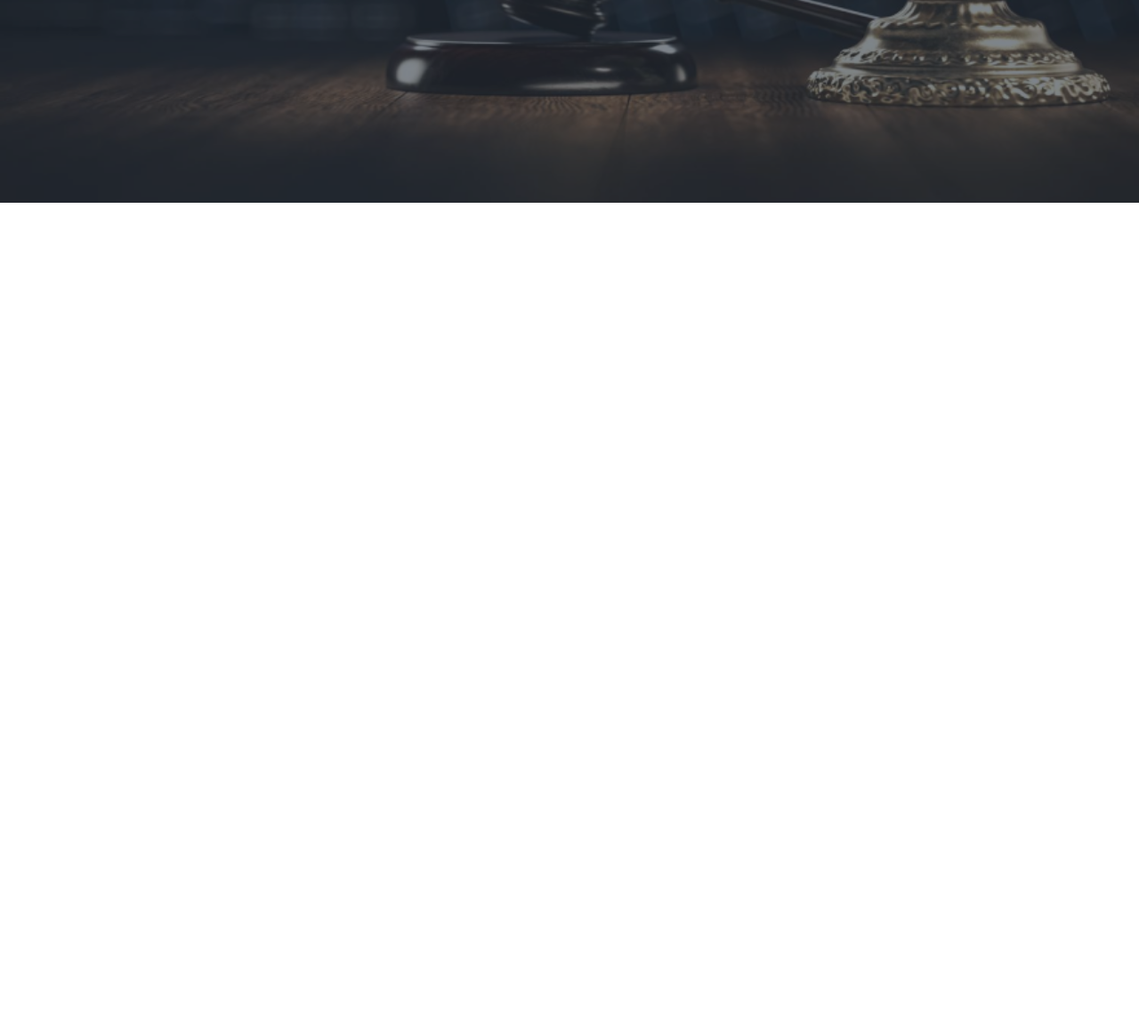
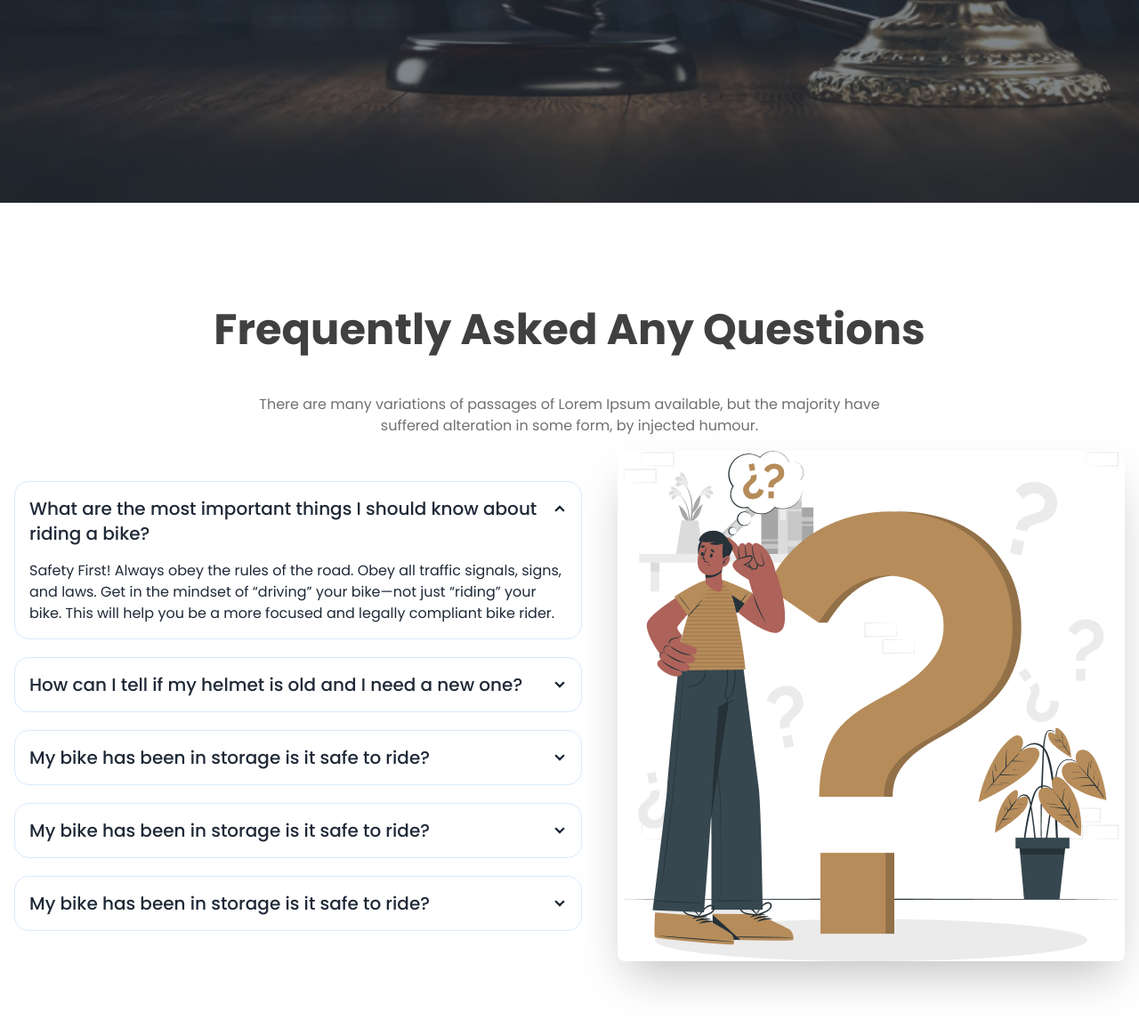
Before and after one commit to developerTamanna/legal-solutions, a plain HTML site: page index.html in a window 1280 px wide. Shown: the part 2842-3997 px from the top of the page at 89% size. Before the commit the page ends 3077 px from the top, so only its background shows below. Drawn offline with nearby package versions, Linux system fonts and the light colour scheme.

Commit message:
qsn-section

```diff
--- a/index.html
+++ b/index.html
@@ -326,9 +326,60 @@
               </div>
         </section>
         <!-- start qsn section -->
-         <section>
+        <section class="my-28">
+          <h3 class="text-5xl text-[#414040] font-bold text-center mb-12 ">Frequently Asked Any Questions</h3>
+          <p class="text-center text-[#707070]">There are many variations of passages of Lorem Ipsum available, but the majority have <br> suffered alteration in some form, by injected humour.</p>
+          <div class="hero ">
+              <div class="hero-content flex-col lg:flex-row gap-10">
 
-         </section>
+                <div class="space-y-5">
+                  <div class="collapse collapse-arrow border border-blue-100 ">
+                      <input type="radio" name="my-accordion-2" checked="checked" />
+                      <div class="collapse-title text-xl font-medium">What are the most important things I should
+                          know about riding a bike?</div>
+                      <div class="collapse-content">
+                        <p>Safety First! Always obey the rules of the road. Obey all traffic signals, signs, and laws. Get in the mindset of “driving” your bike—not just “riding” your bike. This will help you be a more focused and legally compliant bike rider. </p>
+                      </div>
+                    </div>
+                    <div class="collapse collapse-arrow border border-blue-100">
+                      <input type="radio" name="my-accordion-2" />
+                      <div class="collapse-title text-xl font-medium">How can I tell if my helmet is old and I need a
+                          new one?</div>
+                      <div class="collapse-content">
+                        <p>Safety First! Always obey the rules of the road. Obey all traffic signals, signs, and laws. Get in the mindset of “driving” your bike—not just “riding” your bike. This will help you be a more focused and legally compliant bike rider. </p>
+                      </div>
+                    </div>
+                    <div class="collapse collapse-arrow border border-blue-100">
+                      <input type="radio" name="my-accordion-2" />
+                      <div class="collapse-title text-xl font-medium">My bike has been in storage is it safe to ride?</div>
+                      <div class="collapse-content">
+                        <p>How can I tell if my helmet is old and I need a
+                          new one?</p>
+                      </div>
+                    </div>
+                    <div class="collapse collapse-arrow border border-blue-100">
+                      <input type="radio" name="my-accordion-2" />
+                      <div class="collapse-title text-xl font-medium">My bike has been in storage is it safe to ride?</div>
+                      <div class="collapse-content">
+                        <p>How can I tell if my helmet is old and I need a
+                          new one?</p>
+                      </div>
+                    </div>
+                    <div class="collapse collapse-arrow border border-blue-100 ">
+                      <input type="radio" name="my-accordion-2" />
+                      <div class="collapse-title text-xl font-medium">My bike has been in storage is it safe to ride?</div>
+                      <div class="collapse-content">
+                        <p>How can I tell if my helmet is old and I need a
+                          new one?</p>
+                      </div>
+                    </div>
+                </div>
+                <img
+                src="./images/faq.png"
+                class="w-full rounded-lg shadow-2xl" />
+              </div>
+            </div>
+        </section>
     </main>
     <footer>
 
```
